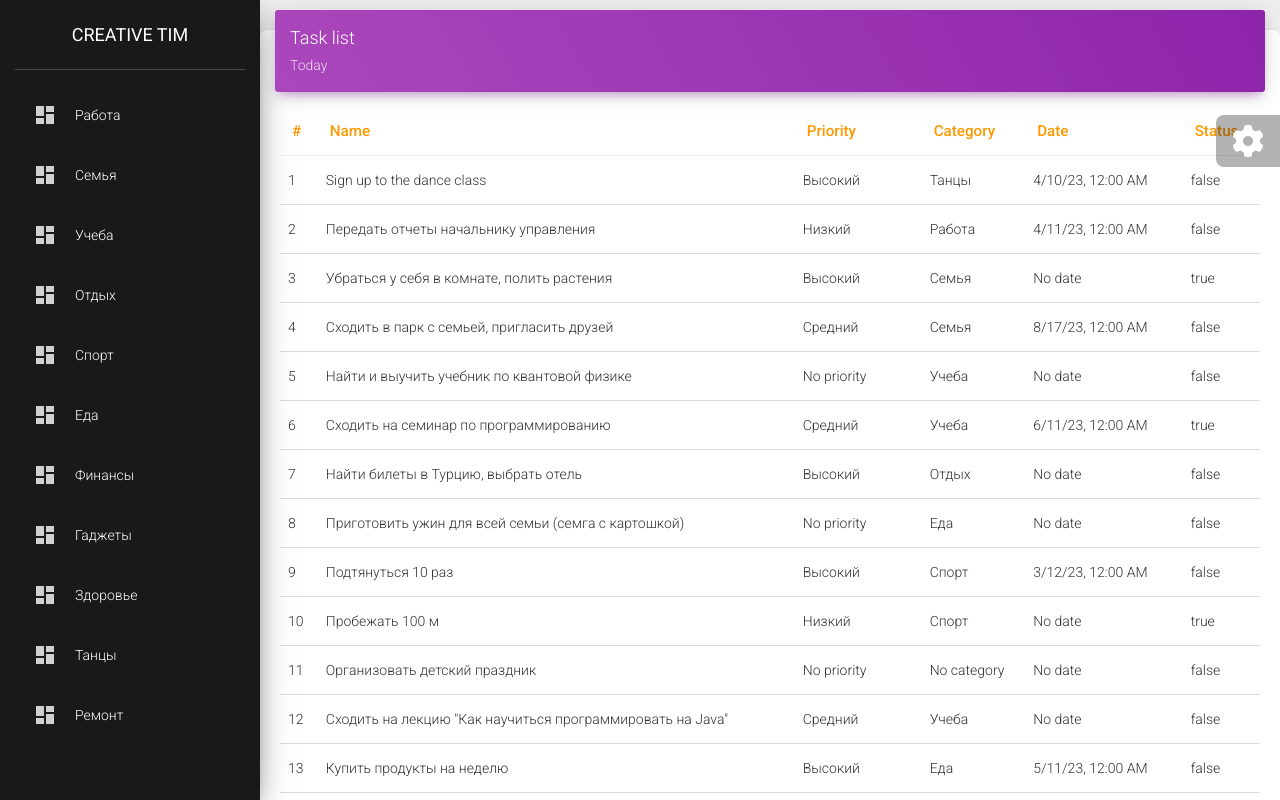
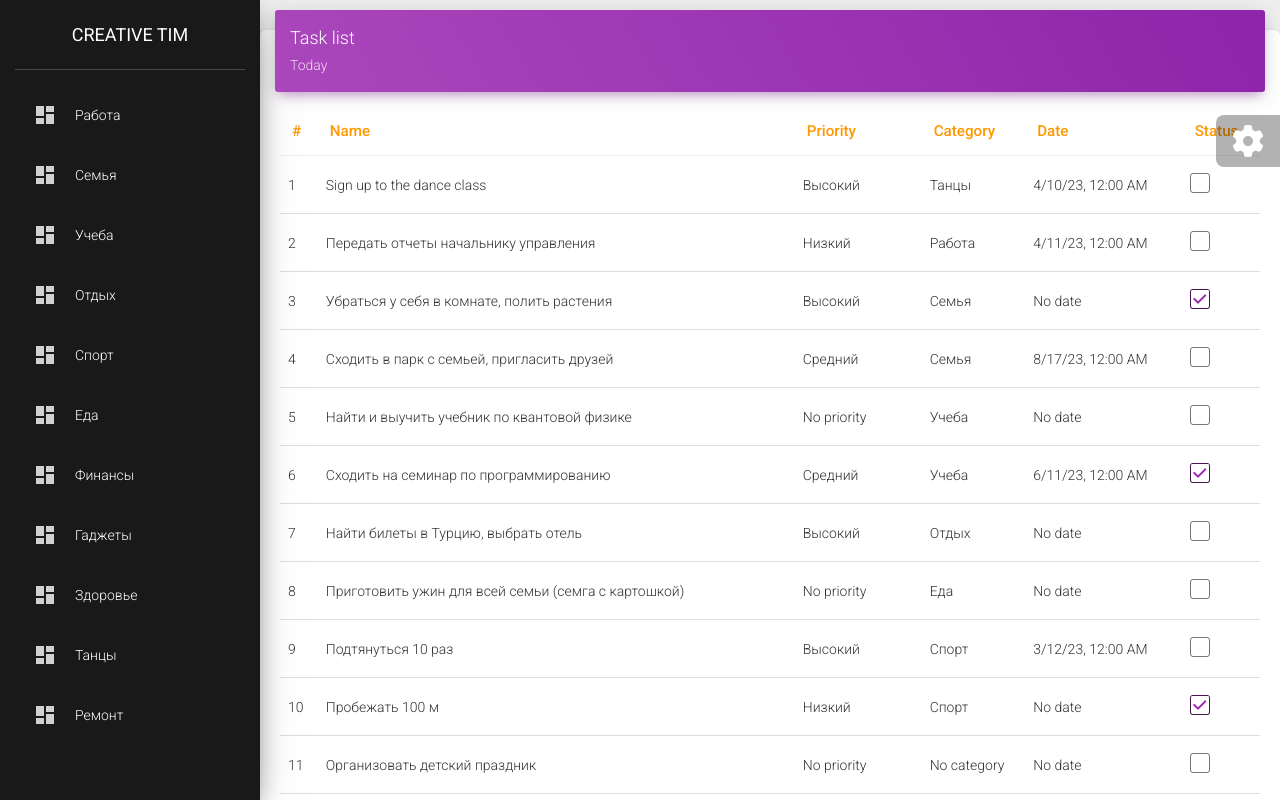
Before and after one commit to Alima-T/AngularExample, an Angular app: page / in a window 1280 px wide. Shown: the top 800 px of the page. Built offline with nearby package versions, Linux system fonts and the light colour scheme.

Commit message:
#12 add check-sign for checked tasks

```diff
--- a/src/app/view/tasks/task.component.html
+++ b/src/app/view/tasks/task.component.html
@@ -20,10 +20,18 @@
           <tr class="nav-item" *ngFor="let task of tasks; let i = index">
             <td>{{i+1}}</td>
             <td>{{task.title}}</td>
-          <td>{{task.priority?.title? task.priority?.title : "No priority"}}</td>
-          <td>{{task.category?.title? task.category?.title : "No category"}}</td>
-          <td>{{task.date? (task.date | date : 'short'): "No date"}}</td>
-            <td>{{task.completed}}</td>
+            <td>{{task.priority?.title ? task.priority?.title : "No priority"}}</td>
+            <td>{{task.category?.title ? task.category?.title : "No category"}}</td>
+            <td>{{task.date ? (task.date | date : 'short') : "No date"}}</td>
+            <td>
+              <div class="form-check">
+                <label class="form-check-label">
+                  <input class="form-check-input" type="checkbox" value="" [checked]="task.completed"> <!--[] to take the value of the variable (not name) -->
+                  <span class="form-check-sign">
+                    <span class="check"></span>
+                  </span>
+                </label>
+              </div>
           </tr>
           </tbody>
         </table>
```
Lines whose indentation alone changed are shown as unchanged.
